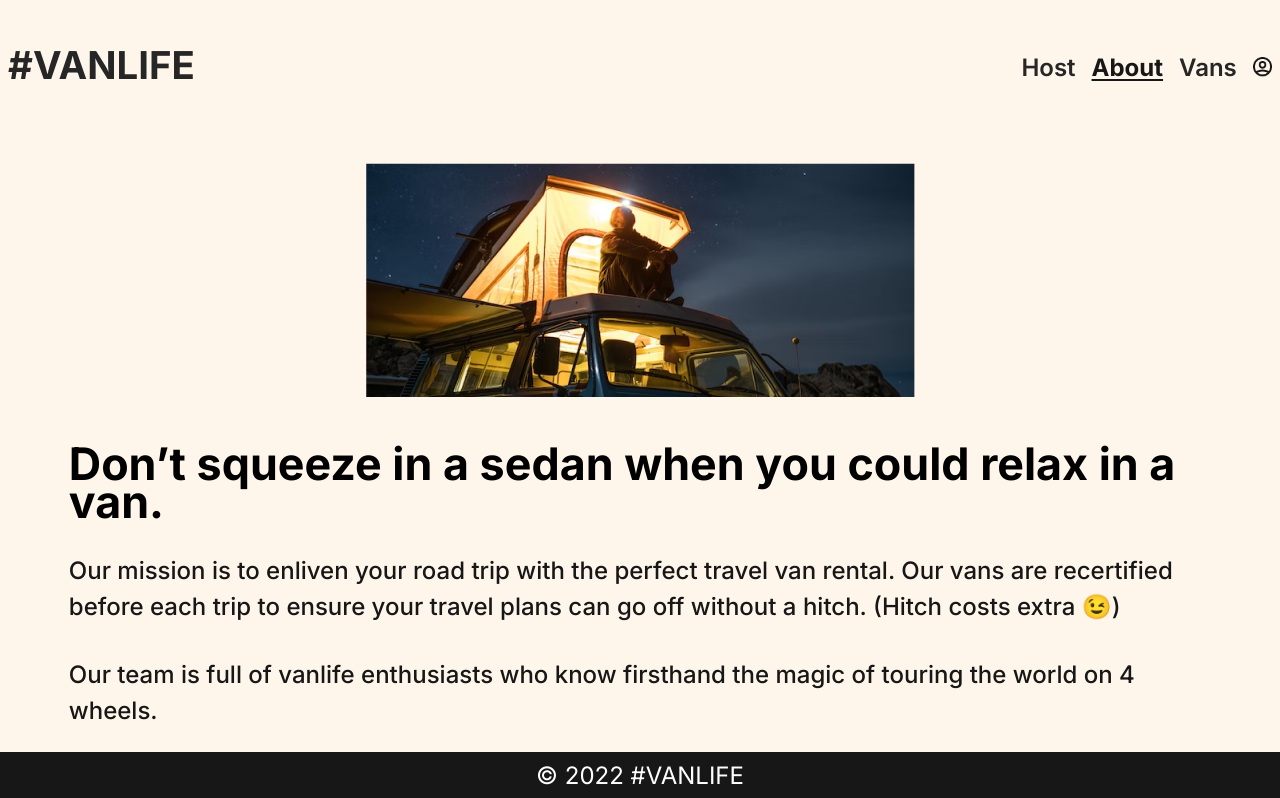
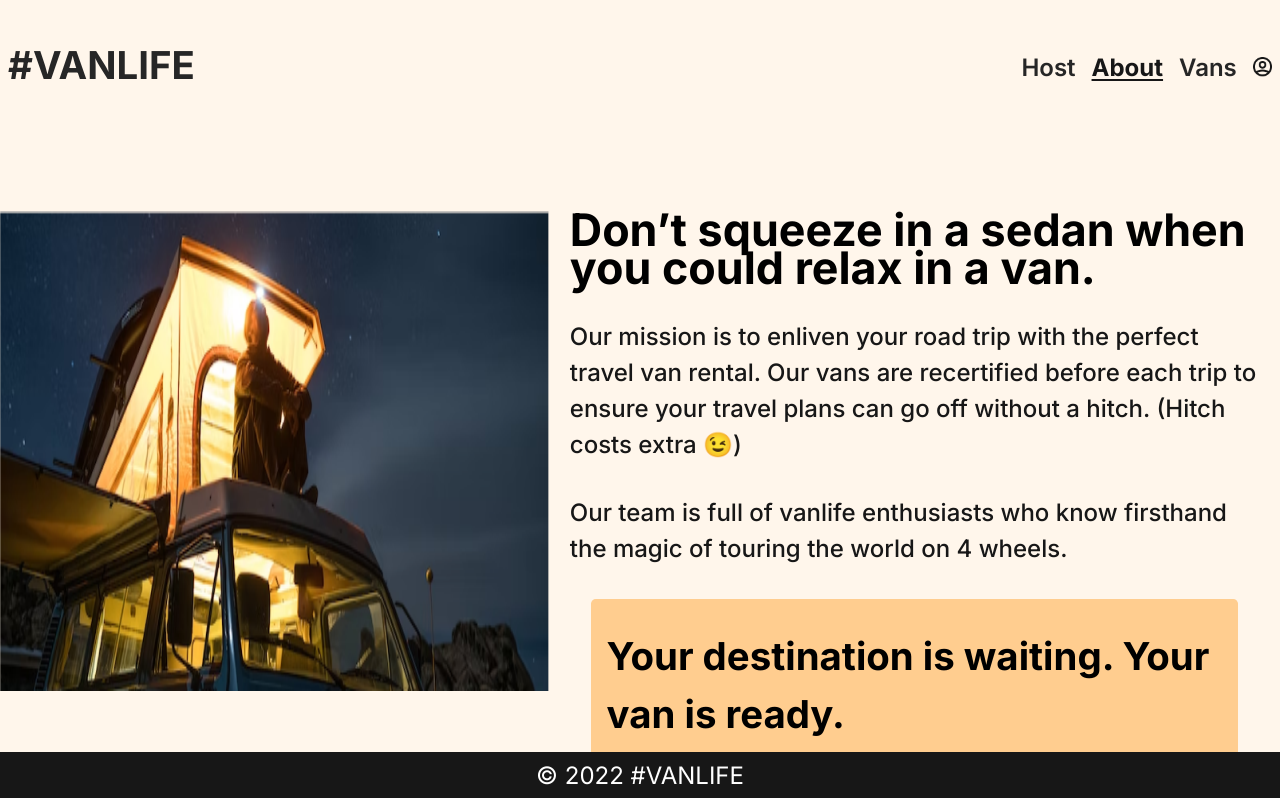
Before and after one commit to guilhas5/VanLife, a React (Vite) app: page /about in a window 1280 px wide. Shown: the top 798 px of the page. Built offline with nearby package versions, Linux system fonts and the light colour scheme; what miragejs would draw is missing.

Commit message:
working on the media queries

```diff
--- a/src/index.css
+++ b/src/index.css
@@ -28,7 +28,7 @@
 
  }
 
- @media (min-width: 35em) {
+ @media (min-width: 35rem) {
      :root {
          --fs-800: 3.2rem;
          --fs-700: 2.8rem;
@@ -40,7 +40,7 @@
 
  }
 
- @media (min-width: 45em) {
+ @media (min-width: 45rem) {
      :root {
          --fs-800: 3.6rem;
          --fs-700: 3.2rem;
@@ -51,8 +51,6 @@
      }
  }
 
-
-
  */
  /* Boz sizing */
 
@@ -61,8 +59,6 @@
  *::after {
      box-sizing: border-box;
  }
-
- /* Reset margins */
 
  body,
  h1,
@@ -86,7 +82,6 @@
      font-weight: 400;
  }
 
-
  body {
      font-family: var(--ff-inter);
      font-size: var(--fs-400);
@@ -96,13 +91,10 @@
      min-height: 100vh;
      display: grid;
      grid-template-rows: min-content 1fr;
-
-
      overflow-x: hidden;
      -webkit-user-select: none;
      -ms-user-select: none;
      user-select: none;
-
  }
 
  img {
@@ -124,7 +116,6 @@
  select {
      font: inherit;
      -webkit-tap-highlight-color: transparent;
-
  }
 
  @media (prefers-reduced-motion: reduce) {
@@ -146,7 +137,7 @@
      min-height: 100vh;
      display: flex;
      flex-direction: column;
-     margin-bottom: 2rem;
+     margin-bottom: 3rem;
      overflow-y: hidden;
  }
 
@@ -164,7 +155,6 @@
      height: 7rem;
      background-color: var(--primary-color-40);
      padding-block: 0.6rem;
-
  }
 
  .site--logo {
@@ -190,13 +180,11 @@
 
  .login--link {
      display: inline-flex;
-
  }
 
  .login--icon {
      height: 1.2rem;
      width: 1.2rem;
-
  }
 
  /*Home */
@@ -205,7 +193,6 @@
      background: linear-gradient(0deg, rgba(0, 0, 0, 0.25), rgba(0, 0, 0, 0.25)), url("./assets/images/home.png") no-repeat center;
      background-size: cover;
      height: 100vh;
-
  }
 
  .home--container {
@@ -224,7 +211,6 @@
      font-size: var(--fs-600);
      font-weight: bold;
      line-height: 3rem;
-
  }
 
  .home--text {
@@ -244,8 +230,6 @@
      border-radius: 8px;
      padding: 1rem 1.8rem;
      transition: transform .5s ease-in-out;
-
-
  }
 
  .findVan--btn:hover {
@@ -264,7 +248,6 @@
      background-color: var(--neutral-color-black);
      font-size: var(--fs-300);
      color: var(--primary-color-20);
-
  }
 
 
@@ -273,8 +256,6 @@
  .about--container {
      display: flex;
      flex-direction: column;
-     margin-bottom: 2rem;
-
  }
 
  .about-img-container {
@@ -290,7 +271,6 @@
      margin-top: 3rem;
      padding-inline: 1.3rem;
      text-align: left;
-
  }
 
  .about--title {
@@ -304,7 +284,6 @@
      font-weight: 500;
      font-size: var(--fs-300);
      color: var(--neutral-color-black);
-
  }
 
  .about--explore {
@@ -316,8 +295,6 @@
      margin: 2rem 1.3rem;
      padding: 1.8rem 1.5rem 2rem 1rem;
      border-radius: .3rem;
-
-
  }
 
  .about-explore-text {
@@ -340,7 +317,6 @@
 
  .explore--btn:hover {
      transform: scale(1.05);
-
  }
 
  /* Vans */
@@ -364,7 +340,6 @@
      gap: 1rem;
      margin-top: 1.2rem;
      font-size: var(--fs-300);
-
  }
 
  .vans--filter>button {
@@ -386,10 +361,7 @@
      padding: .3rem .8rem;
      text-transform: capitalize;
      color: var(--primary-color-20);
-
-
  }
-
 
  .vans--filter>.clear--btn {
      padding-left: 0.8rem;
@@ -407,14 +379,12 @@
  .luxury--btn.selected {
      background-color: var(--neutral-color-black);
      color: var(--primary-color-20);
-
  }
 
  .rugged--btn:hover,
  .rugged--btn.selected {
      background-color: var(--green-color-80);
      color: var(--primary-color-20);
-
  }
 
  .clear--btn:hover {
@@ -448,7 +418,6 @@
      padding: 3rem 1.7rem 2rem 1.7rem;
      font-size: var(--fs-300);
      text-decoration: none;
-
  }
 
  .van--img {
@@ -488,6 +457,7 @@
      flex-direction: column;
      align-items: flex-start;
  }
+
  .return-details-btn {
      margin-top: 1rem;
      border: none;
@@ -495,13 +465,10 @@
      text-align: left;
      font-size: var(--fs-300);
      color: var(--neutral-color-gray1);
-
  }
 
  .return-details-btn>span {
      margin-right: .2rem;
-
-
  }
 
  .return-details-btn:hover {
@@ -511,7 +478,6 @@
  .van--details .van--image {
      border-radius: 0.6rem;
      margin-block: 2rem;
-
  }
 
  .van--btn {
@@ -532,7 +498,6 @@
      font-weight: 700;
      font-size: var(--fs-400);
      color: var(--neutral-color-gray1);
-
  }
 
  .van--description {
@@ -557,9 +522,6 @@
 
  }
 
- /*Layout*/
-
-
  /*HostLayout*/
 
  .host-van-navbar {
@@ -572,7 +534,6 @@
      font-size: var(--fs-300);
  }
 
-
  .host-van-single {
      display: flex;
      align-items: center;
@@ -581,7 +542,6 @@
      padding-block: 18px;
      padding-left: 24px;
      font-size: var(--fs-300);
-
  }
 
  .host-van-single>img {
@@ -595,7 +555,6 @@
      font-size: var(--fs-500);
      font-weight: 500;
  }
-
 
  .host-vans-list {
      padding-inline: 26px;
@@ -613,22 +572,28 @@
 
  /*Host Vans Details */
 
- .host-van-details--container {
+ .host-van-details--info {
      background-color: var(--primary-color-20);
      padding: 1.5rem;
      margin: 2rem 1.5rem;
  }
 
-
  .host-van-details {
      display: flex;
+     flex-direction: column;
      align-items: center;
  }
 
  .host-van-details-img {
+     align-self: flex-start;
      height: 40vw;
      border-radius: 5px;
      margin-right: 1.5rem;
+     margin-bottom: 1rem;
+ }
+
+ .host-van-details--info {
+     align-self: auto;
  }
 
  .host-van-details-info-text>h3 {
@@ -636,12 +601,9 @@
      margin-top: 1.2rem;
      font-weight: 700;
      font-size: var(--fs-400);
-
  }
 
-
  .host-van-details-info-text>h4 {
-     margin-block: 0;
      font-size: var(--fs-300);
  }
 
@@ -689,7 +651,6 @@
      align-items: center;
      background-color: var(--secondary-color-40);
  }
-
 
  .host-dashboard-earnings>.info>h1 {
      font-size: var(--fs-500);
@@ -812,7 +773,6 @@
      font-weight: bold;
  }
 
-
  .host--income .transaction {
      display: flex;
      justify-content: space-between;
@@ -866,8 +826,6 @@
      text-decoration: underline;
      font-weight: bold;
  }
-
-
 
  .host--reviews .review .info {
      display: flex;
@@ -925,7 +883,8 @@
      flex-direction: column;
      align-items: center;
      padding-inline: 2rem;
-     margin-top: 1rem;
+     margin-top: 3rem;
+     text-align: center;
  }
 
  .login--form {
@@ -943,6 +902,12 @@
      box-shadow: 0px 1px 2px rgba(0, 0, 0, 0.05);
      font-weight: 400;
 
+ }
+
+ .login--error {
+     color: red;
+     font-weight: bold;
+     font-family: var(--fs-300);
  }
 
  .login--form>input:focus {
@@ -966,12 +931,14 @@
      margin-top: 1.8rem;
      color: var(--primary-color-20);
  }
+
  .user--data {
      margin-top: 2rem;
      text-align: center;
      font-size: var(--fs-300);
  }
- .user--data > h4 {
+
+ .user--data>h4 {
      font-weight: bold;
  }
 
@@ -980,34 +947,49 @@
      cursor: not-allowed;
  }
 
- .van-details-wrapper {
-     display: flex;
- }
 
- @media (min-width: 35em) {
+ @media (min-width: 35rem) {
      .home--container {
          text-align: center;
          margin-inline: 3rem;
          gap: 2rem;
      }
-     .about--container {
-         margin-inline: 3rem;
-     }
+
 
  }
 
- @media (min-width: 45em) {
+ @media (min-width:45rem) {
+
+     /*Home*/
      .home--container {
          text-align: center;
          margin-inline: 8rem;
          gap: 3rem;
      }
+
+     /*About*/
      .about--container {
-         margin-top: 2rem;
+         margin-top: 5rem;
      }
+
+     .about--container {
+         flex-direction: row;
+     }
+
+     .about--img {
+         max-width: 50vw;
+         max-height: 60vh;
+     }
+
+     .about--info {
+         margin: 0;
+
+     }
+
+     /*Van-details*/
      .van--details {
          flex-direction: row;
-         margin-right:1rem ;
+         margin-right: 1rem;
          gap: 1rem;
      }
 
@@ -1015,14 +997,24 @@
          justify-content: center;
          gap: 1.5rem;
      }
+
      .van--details .van--image {
          max-width: 60vw;
      }
+
      .van--img {
          height: 35vw;
      }
+
+     /*Host*/
+
      .img--graph {
-        margin-top:1rem;
-        max-width:40vw ;
+         margin-top: 1rem;
+         max-width: 40vw;
      }
+
+     .host-van-details {
+         flex-direction: row;
      }
+
+ }
--- a/src/pages/About.jsx
+++ b/src/pages/About.jsx
@@ -4,9 +4,7 @@ import {Link} from 'react-router-dom'
 function Home() {
   return (
     <div className='about--container'>
-      <div className='about-img-container'>
         <img className='about--img' src='./src/assets/images/about.png' alt='van camping' />
-      </div>
       <div className='about--info'>
         <h1 className='about--title'>Don’t squeeze in a sedan when you could relax in a van.</h1>
         <p className='about--text'>Our mission is to enliven your road trip with the perfect
@@ -16,13 +14,12 @@ function Home() {
         </p>
         <p className='about--text'>Our team is full of vanlife enthusiasts who know firsthand the magic of touring the world on 4 wheels.
         </p>
-      </div>
       <div className='about--explore'>
         <h2 className='about-explore-text'>Your destination is waiting.
           Your van is ready.</h2>
         <Link className='explore--btn' to="/vans">Explore our Vans</Link>
       </div>
-
+    </div>
     </div>
   )
 }
--- a/src/pages/Host/HostVansDetails.jsx
+++ b/src/pages/Host/HostVansDetails.jsx
@@ -13,7 +13,7 @@ function HostVansDetails() {
     const currentVan = useLoaderData()
 
     return (
-        <section>
+        <section className="host-van-details-info">
             <Link
                 to='..'
                 relative='path'
@@ -22,15 +22,13 @@ function HostVansDetails() {
                 Back to all vans
             </Link>
 
-            <div className='host-van-details--container'>
+            <div className='host-van-details--info'>
                 <div className='host-van-details'>
                     <img className='host-van-details-img' src={currentVan.imageUrl} alt={`Photo of ${currentVan.imageUrl}`} />
                     <div className='host-van-details-info-text'>
                         <button className={`van--btn ${currentVan.type}--btn`}>{currentVan.type}</button>
                         <h3>{currentVan.name}</h3>
                         <h4>€{currentVan.price}<span className='day'>/day</span></h4>
-                    </div>
-                </div>
                 <div className="host-van-navbar">
                 <NavLink
                     to='.'
@@ -55,6 +53,8 @@ function HostVansDetails() {
                 <Outlet context={{ currentVan }} />
 
             </div>
+                    </div>
+                </div>
 
         </section>
     )
--- a/src/pages/Login.jsx
+++ b/src/pages/Login.jsx
@@ -40,8 +40,8 @@ function Login() {
     return (
         <div className="login--container">
             <h1>Sign in to your account</h1>
-            {message && <h4>{message}</h4>}
-            {errorMessage && <p>{errorMessage}</p>}
+            {message && <h4 className='login--error'>{message}</h4>}
+            {errorMessage && <p className='login--error'>{errorMessage}</p>}
 
             <Form
                 method='post'
```
Lines whose indentation alone changed are shown as unchanged.
